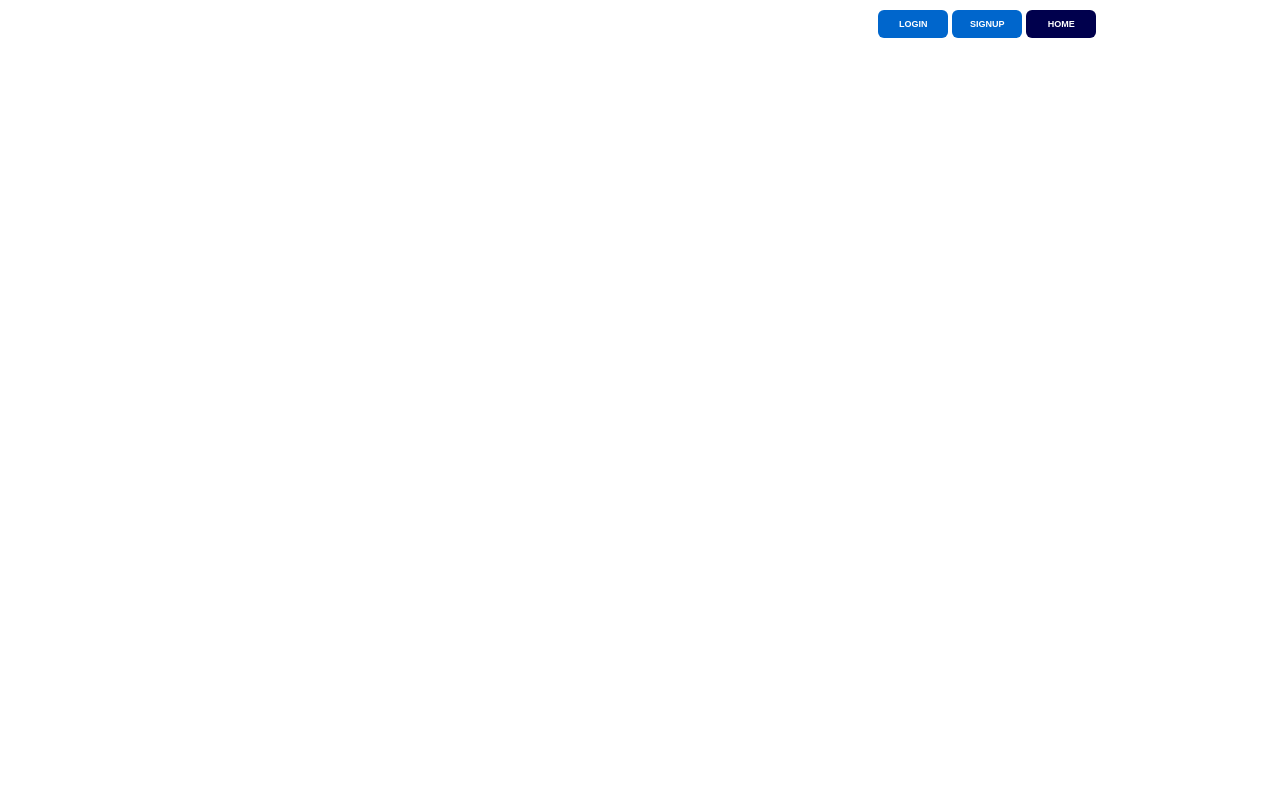
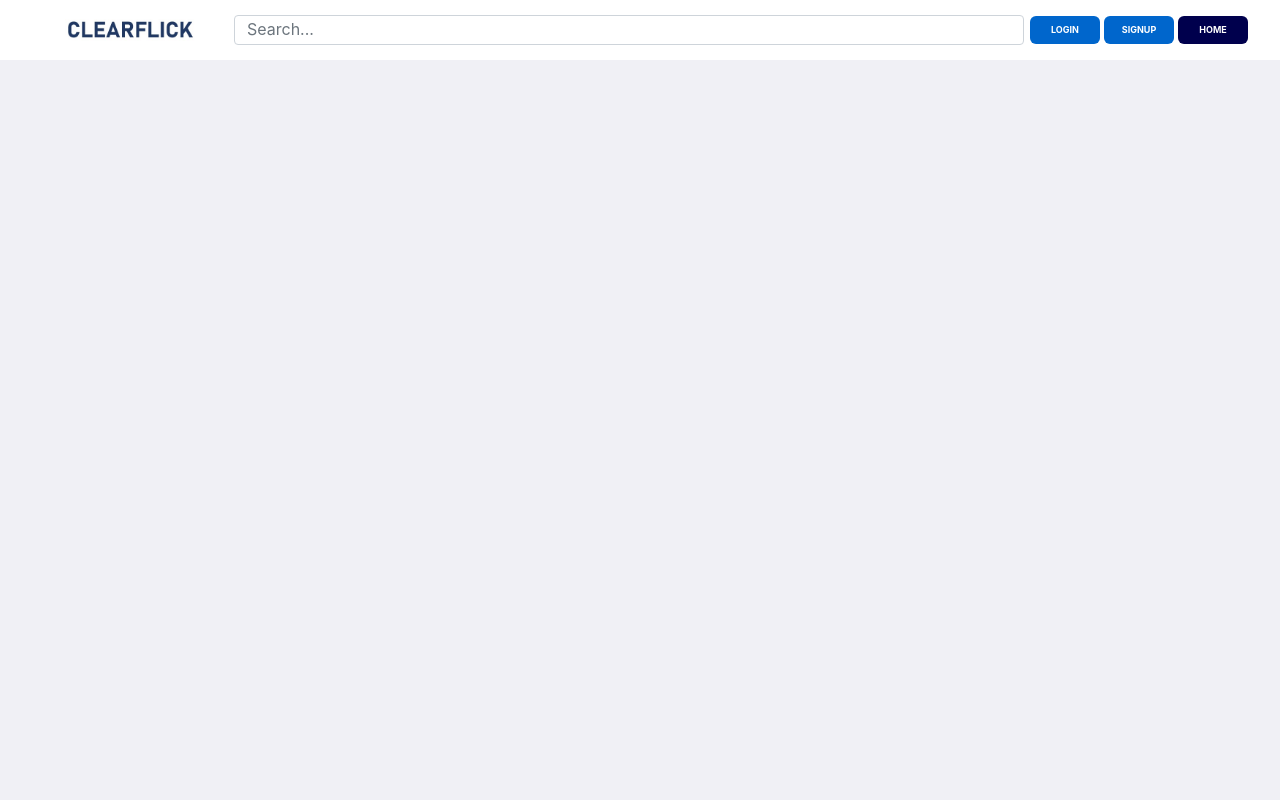
Before and after one commit to amcmaste/clearflick, a Flask app: page / in a window 1280 px wide. Run offline with Flask 2, Linux system fonts and the light colour scheme; some libraries are stand-ins or nearby versions.

Commit message:
header css complete

```diff
--- a/app/static/styles/clearflick.css
+++ b/app/static/styles/clearflick.css
@@ -9,7 +9,8 @@
   font-weight: bold;
   height: 28px;
   width: 70px;
-  margin: 2px;
+  margin-left: 2px;
+  margin-right: 2px;
 }
 
 .nav-button-dark {
@@ -23,19 +24,41 @@
   font-weight: bold;
   height: 28px;
   width: 70px;
-  margin: 2px;
+  margin-left: 2px;
+  margin-right: 2px;
 }
 
 #page-background-container {
   display: flex;
   flex-direction: column;
   justify-content: flex-start;
+  background-color: hsl(240, 20%, 95%);
+  height: 100vh;
 }
 
 #page-header-container {
   display: flex;
   flex-direction: row;
+  justify-content: space-between;
+  height: 60px;
+  background-color: white;
+}
+
+#header-left-container {
+  display: flex;
+  flex-direction: row;
   justify-content: space-around;
+  height: 60px;
+  margin-left: 30px;
+}
+
+#header-right-container {
+  display: flex;
+  flex-direction: row;
+  justify-content: flex-end;
+  height: 60px;
+  margin-right: 30px;
+  flex: 1;
 }
 
 #page-main-container {
@@ -48,18 +71,23 @@
   display: flex;
   flex-direction: row;
   justify-content: space-around;
+  align-items: center;
+  min-width: 200px;
 }
 
 #header-search-container {
   display: flex;
   flex-direction: row;
-  justify-content: space-around;
+  justify-content: flex-end;
+  align-items: center;
+  flex: 1;
 }
 
 #header-button-container {
   display: flex;
   flex-direction: row;
   justify-content: space-around;
+  align-items: center;
 }
 
 #movie-container {
@@ -123,11 +151,20 @@
 }
 
 #website-logo {
-
+  display: inline-block;
+  height: 22px;
+  width: 130px;
+  margin-left: 4px;
+  margin-right: 4px;
 }
 
-#header-search-box {
-
+#search-field {
+  display: inline-block;
+  height: 30px;
+  margin-left: 4px;
+  margin-right: 4px;
+  padding-bottom: 8px;
+  flex: 1;
 }
 
 #login-button {
--- a/app/templates/main.html
+++ b/app/templates/main.html
@@ -1,19 +1,28 @@
 <!DOCTYPE html>
-<html>
+<html lang="en">
   <head>
+    <meta charset="utf-8">
+    <meta name="viewport" content="width=device-width, initial-scale=1, shrink-to-fit=no">
+    <link rel="stylesheet" href="https://stackpath.bootstrapcdn.com/bootstrap/4.2.1/css/bootstrap.min.css" integrity="sha384-GJzZqFGwb1QTTN6wy59ffF1BuGJpLSa9DkKMp0DgiMDm4iYMj70gZWKYbI706tWS" crossorigin="anonymous">
     <link rel="stylesheet" type="text/css" href="static/styles/clearflick.css">
   </head>
   <body>
     <div id="page-background-container">
       <div id="page-header-container">
+        <div id="header-left-container">
           <div id="header-logo-container">
+            <img id="website-logo" src="{{ url_for('static', filename='logo.jpg') }}" alt="clearflick logo">
           </div>
+        </div>
+        <div id="header-right-container">
           <div id="header-search-container">
+            <input id="search-field" class="form-control" type="text" placeholder="Search...">
           </div>
           <div id="header-button-container">
             <button class="nav-button-light">LOGIN</button>
             <button class="nav-button-light">SIGNUP</button>
             <button class="nav-button-dark">HOME</button>
+          </div>
         </div>
       </div>
       <div id="page-main-container">
@@ -48,5 +57,8 @@
         </div>
       </div>
     </div>
+    <script src="https://code.jquery.com/jquery-3.3.1.slim.min.js" integrity="sha384-q8i/X+965DzO0rT7abK41JStQIAqVgRVzpbzo5smXKp4YfRvH+8abtTE1Pi6jizo" crossorigin="anonymous"></script>
+    <script src="https://cdnjs.cloudflare.com/ajax/libs/popper.js/1.14.6/umd/popper.min.js" integrity="sha384-wHAiFfRlMFy6i5SRaxvfOCifBUQy1xHdJ/yoi7FRNXMRBu5WHdZYu1hA6ZOblgut" crossorigin="anonymous"></script>
+    <script src="https://stackpath.bootstrapcdn.com/bootstrap/4.2.1/js/bootstrap.min.js" integrity="sha384-B0UglyR+jN6CkvvICOB2joaf5I4l3gm9GU6Hc1og6Ls7i6U/mkkaduKaBhlAXv9k" crossorigin="anonymous"></script>
   </body>
 </html>
```
Also changed, not shown: app/static/logo.jpg (added). Lines whose indentation alone changed are shown as unchanged.
